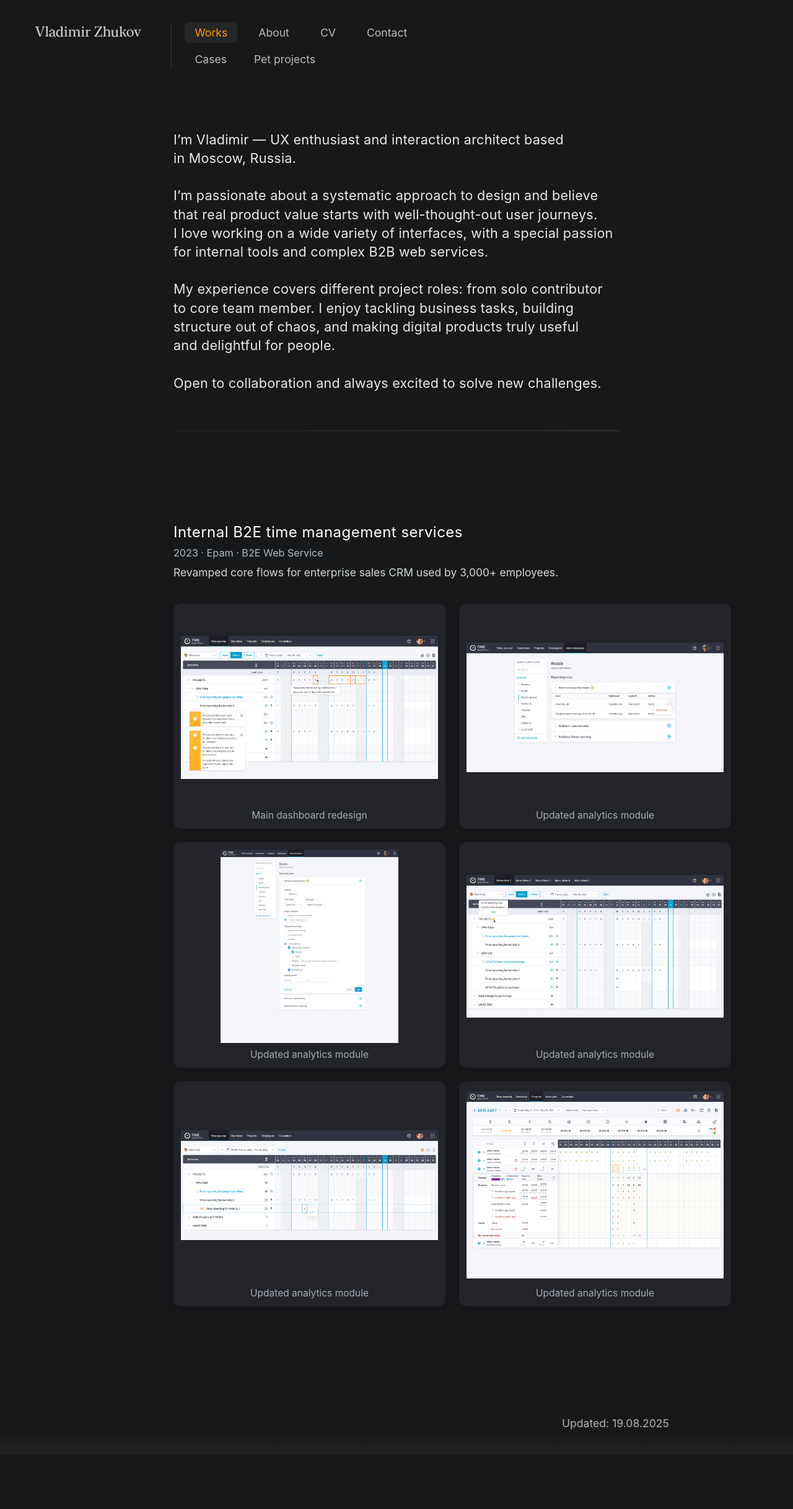
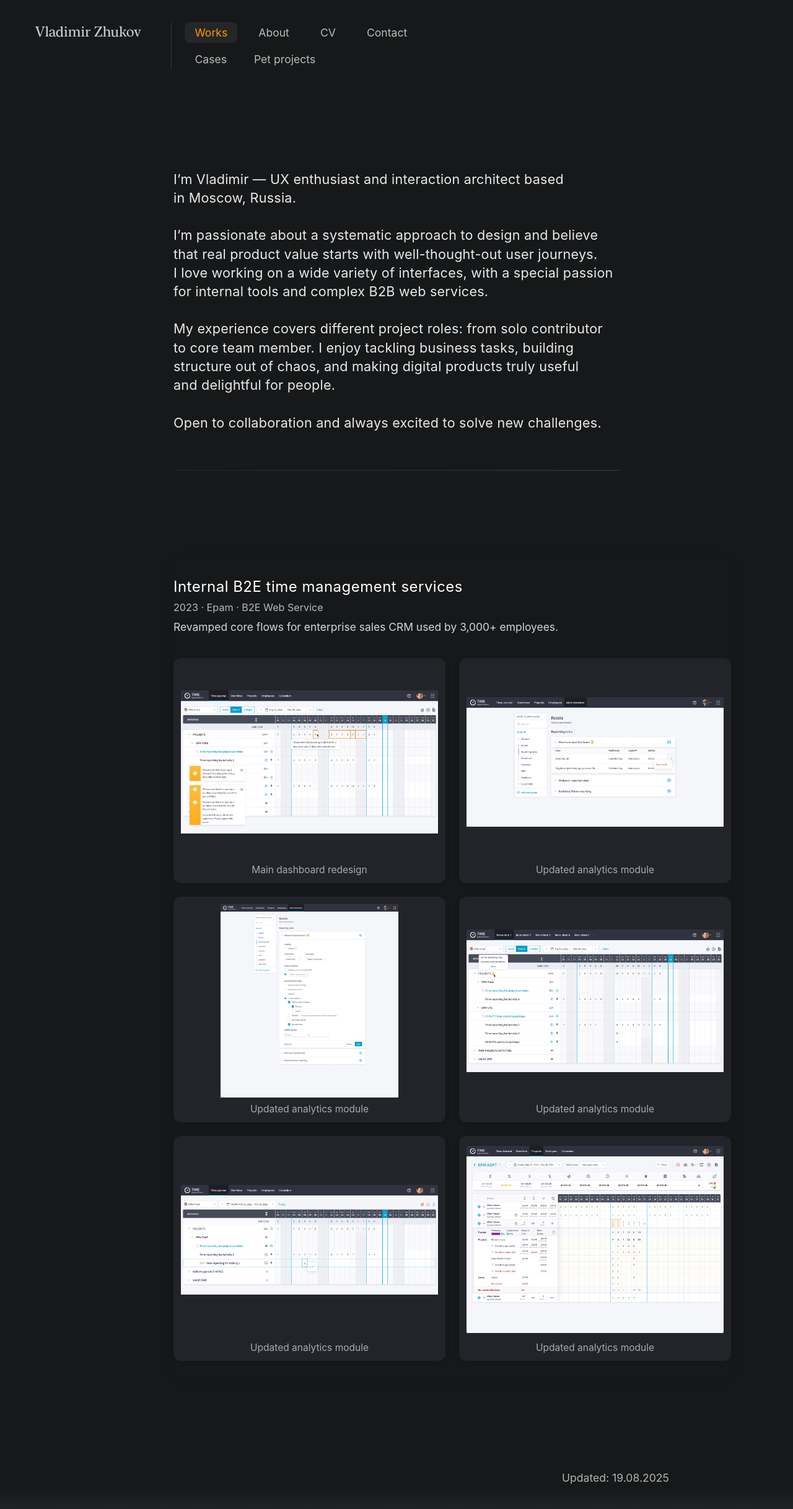
Before and after one commit to uxiscool/experience, a Jekyll site: the page built from index.md, in a window 1280 px wide. Shown: the whole page at 62% size. Built offline with Jekyll 4.4.1, drawn with Linux system fonts in a browser that asks for light colours; before the commit the page ends 2347 px from its top, so only the background shows below that.

Commit message:
Add files via upload

```diff
--- a/css/main.css
+++ b/css/main.css
@@ -176,12 +176,12 @@ section { padding-top: 2rem; }
   display: flex;
   flex-direction: column;
   justify-content: center;
-  min-height: calc(100vh - 240px); /* корректируй по факту */
+  min-height: calc(100vh - 112px); /* корректируй по факту */
   font-size: 1.35rem;
   font-weight: 400;
   color: #fff;
-  /*background: #424b63;  временный фон */
-  margin-bottom: 40px;
+  /*background: #424b63;  временный фон
+  margin-bottom: 40px;*/
   opacity: 0.90;
   line-height: 1.4;
   letter-spacing: 0.01em;
```
